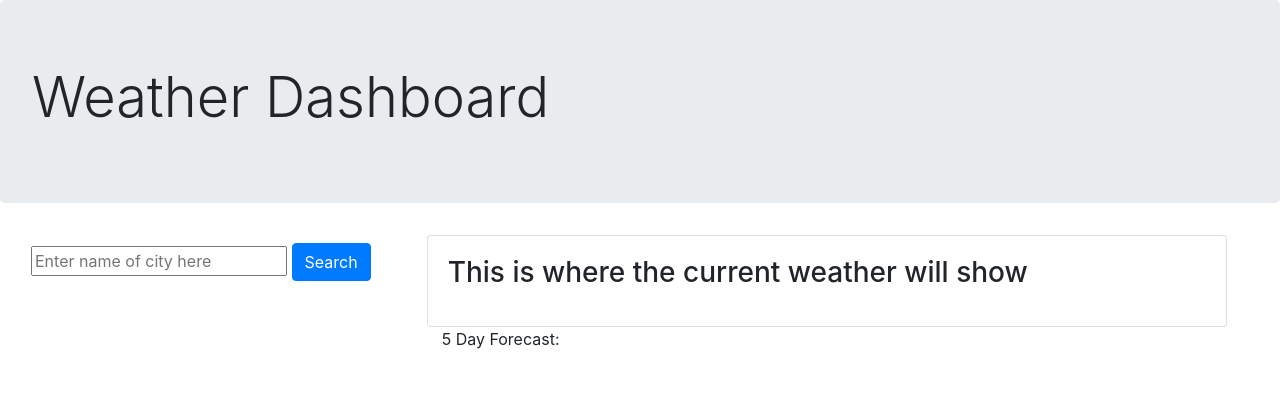
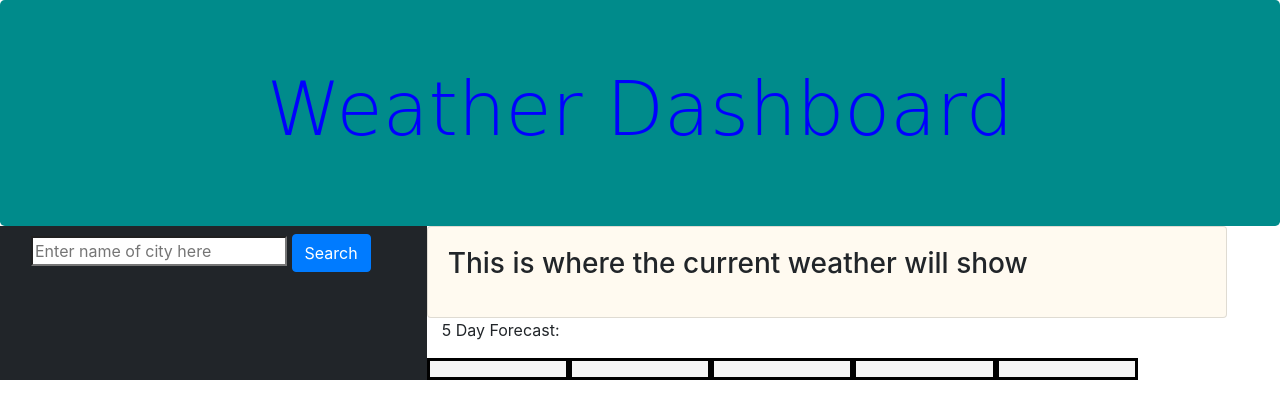
Before and after one commit to tlbhuber/WeatherDashboard, a plain HTML site: page index.html in a window 1280 px wide. Drawn offline with nearby package versions, Linux system fonts and the light colour scheme; a web font is replaced by a local one.

Commit message:
Final commit with CSS

```diff
--- a/index.html
+++ b/index.html
@@ -5,24 +5,29 @@
     <meta charset="UTF-8">
     <meta name="viewport" content="width=device-width, initial-scale=1.0">
     <title>Weather Dashboard</title>
+    <link rel="stylesheet" href="./style.css">
     <link rel="stylesheet" href="https://cdn.jsdelivr.net/npm/bootstrap@4.5.3/dist/css/bootstrap.min.css"
         integrity="sha384-TX8t27EcRE3e/ihU7zmQxVncDAy5uIKz4rEkgIXeMed4M0jlfIDPvg6uqKI2xXr2" crossorigin="anonymous">
-    <link rel="stylesheet" href="./Assets/weather-style.css">
+    <link href="https://fonts.googleapis.com/css2?family=Purple+Purse&display=swap" rel="stylesheet">
+
 </head>
 
 <body>
 
     <header class="jumbotron">
-        <h1 class="display-4">Weather Dashboard</h1>
+        <div class="container jumbo">
+            <h1 class="display-4">Weather Dashboard</h1>
+        </div>
     </header>
 
     <div class="container-fluid">
         <section class="row mainrow">
             <div class="col-lg-4">
                 <nav class="navbar navbar-light">
-                    <div class= "previous">
-                    <input id="locationSearch" placeholder= "Enter name of city here" type="text" aria-label="Search">
-                    <button type="button" class="btn btn-primary">Search</button>
+                    <div class="previous">
+                        <input id="locationSearch" placeholder="Enter name of city here" type="text"
+                            aria-label="Search">
+                        <button type="button" class="btn btn-primary">Search</button>
                 </nav>
             </div>
 
@@ -30,7 +35,8 @@
                 <section class="row">
                     <div class="card" style="width: 50rem;">
                         <div class="card-body">
-                            <h3  id="currentCity" class="adjust card-title">This is where the current weather will show</h3>
+                            <h3 id="currentCity" class="adjust card-title">This is where the current weather will show
+                            </h3>
                             <p id="currentTemp" class="adjust card-text"></p>
                             <p id="humidity" class="adjust card-text"></p>
                             <p id="windSpd" class="adjust card-text"></p>
@@ -40,43 +46,43 @@
                 </section>
                 <p id="fiveday">5 Day Forecast:</p>
                 <section class="row">
-                    <div class= "col-lg-2">
-                        <div class= "forecast">
-                            <p class= "days" id= "day1"></p>
-                            <p id= "currentTemp1"></p>
-                            <p id= "foreHumid1"></p>
+                    <div class="col-lg-2">
+                        <div class="forecast">
+                            <p class="days" id="day1"></p>
+                            <p id="currentTemp1"></p>
+                            <p id="foreHumid1"></p>
                         </div>
                     </div>
 
-                    <div class= "col-lg-2">
-                        <div class= "forecast">
-                            <p class= "days" id= "day2"></p>
-                            <p id= "currentTemp2"></p>
-                            <p id= "foreHumid2"></p>
+                    <div class="col-lg-2">
+                        <div class="forecast">
+                            <p class="days" id="day2"></p>
+                            <p id="currentTemp2"></p>
+                            <p id="foreHumid2"></p>
                         </div>
                     </div>
 
-                    <div class= "col-lg-2">
-                        <div class= "forecast">
-                            <p class= "days" id= "day3"></p>
-                            <p id= "currentTemp3"></p>
-                            <p id= "foreHumid3"></p>
+                    <div class="col-lg-2">
+                        <div class="forecast">
+                            <p class="days" id="day3"></p>
+                            <p id="currentTemp3"></p>
+                            <p id="foreHumid3"></p>
                         </div>
                     </div>
 
-                    <div class= "col-lg-2">
-                        <div class= "forecast">
-                            <p class= "days" id= "day4"></p>
-                            <p id= "currentTemp4"></p>
-                            <p id= "foreHumid4"></p>
+                    <div class="col-lg-2">
+                        <div class="forecast">
+                            <p class="days" id="day4"></p>
+                            <p id="currentTemp4"></p>
+                            <p id="foreHumid4"></p>
                         </div>
                     </div>
 
-                    <div class= "col-lg-2">
-                        <div class= "forecast">
-                            <p class= "days" id= "day5"></p>
-                            <p id= "currentTemp5"></p>
-                            <p id= "foreHumid5"></p>
+                    <div class="col-lg-2">
+                        <div class="forecast">
+                            <p class="days" id="day5"></p>
+                            <p id="currentTemp5"></p>
+                            <p id="foreHumid5"></p>
                         </div>
                     </div>
                 </section>
@@ -87,7 +93,7 @@
 
     <script src="https://code.jquery.com/jquery-3.4.1.min.js"></script>
     <script src="https://cdnjs.cloudflare.com/ajax/libs/moment.js/2.24.0/moment.min.js"></script>
-    <script src="./weather-script2.js"></script>
+    <script src="./script.js"></script>
 </body>
 
 </html>
--- /dev/null
+++ b/style.css
@@ -0,0 +1,47 @@
+header.jumbotron {
+    background-color: darkcyan;
+    margin: 0px
+}
+
+/* * {
+    background-color: darkgrey;} */
+
+
+h1 {
+    text-align: center;
+    color: Blue;
+    font-family: 'Purple Purse', cursive;
+    padding: 0px!
+}
+
+h1.display-4, div.container.jumbo{
+    background-color: darkcyan;
+    font-size: 75px;
+}
+
+#locationSearch {
+    background-color: white;
+}
+
+div.card {
+background-color: floralwhite;
+
+}
+
+div.col-lg-2, div.forecast {
+    background-color: whitesmoke;
+}
+
+div.col-lg-2 {
+    background-color: whitesmoke;
+    border-style: solid;
+    border-color: black;
+}
+
+div.col-lg-4 {
+    background-color:   #212529
+}
+
+p.saves {
+    color: whitesmoke;
+}
```
